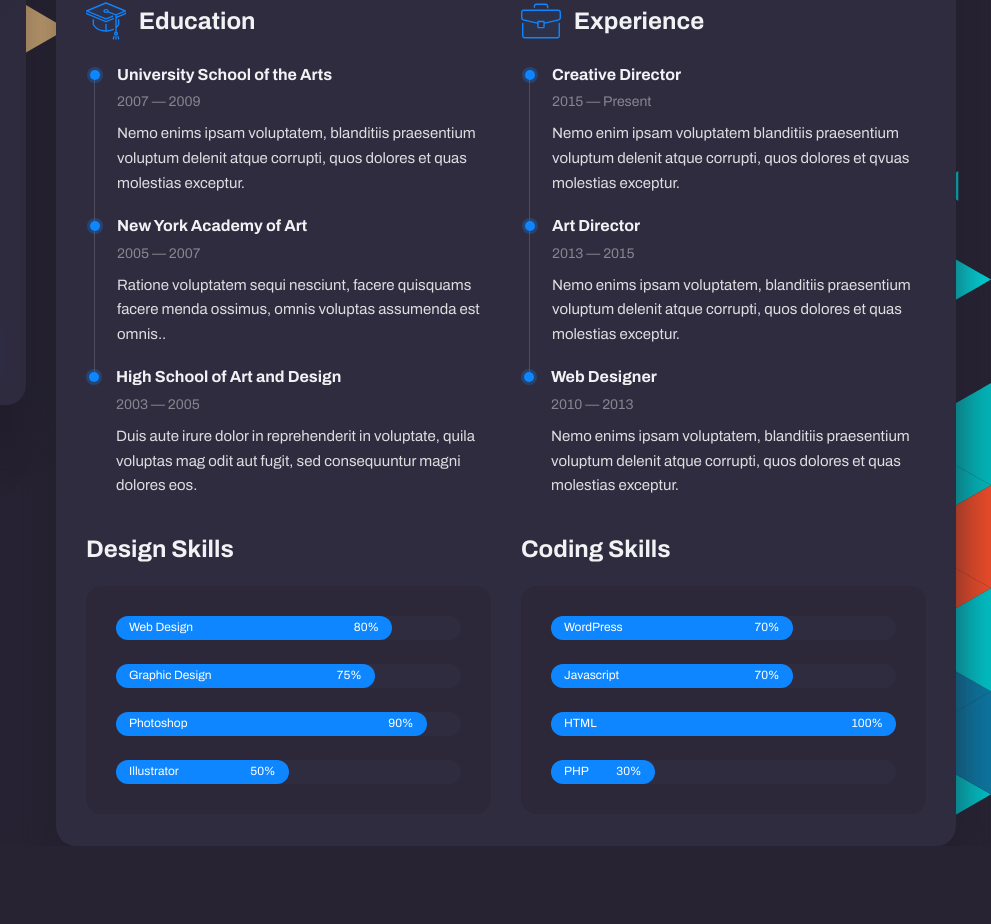
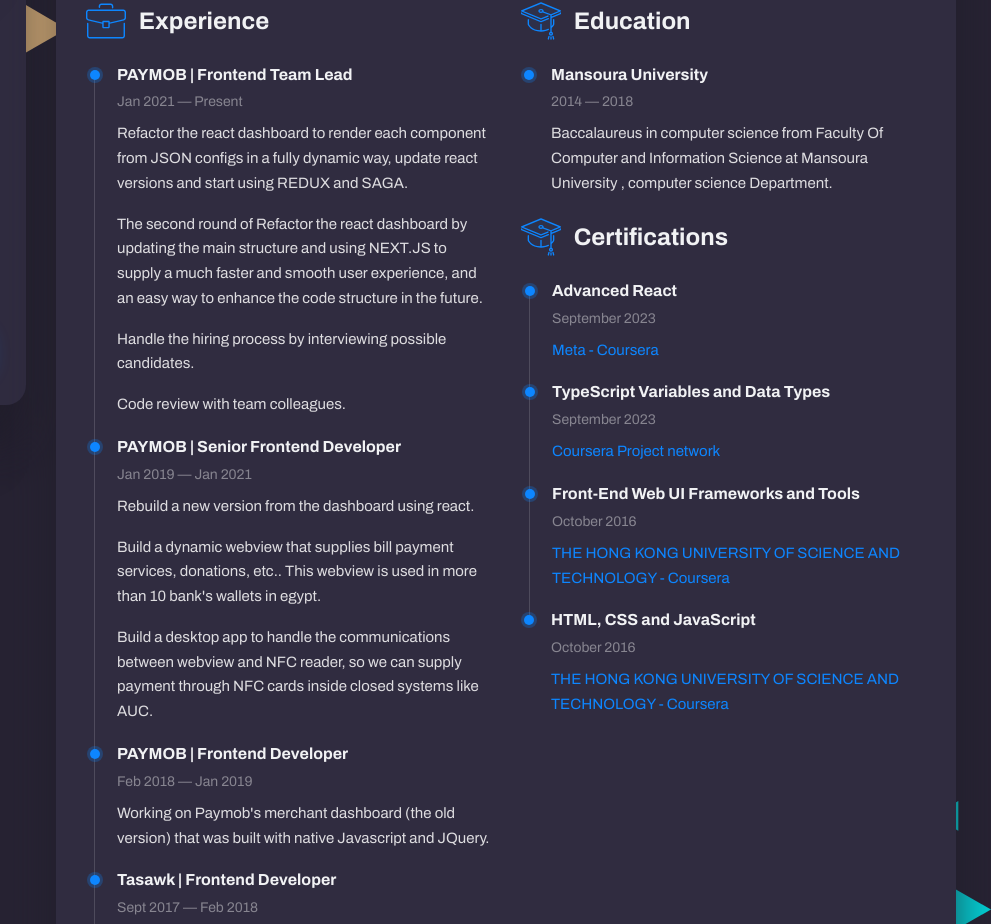
Before and after one commit to AhmedElBana/banna, a plain HTML site: page resume.html in a window 1280 px wide. Shown: the part 280-1204 px from the top of the page, 289-1280 px from the left. Before the commit the page ends 1126 px from the top, so only its background shows below. Drawn offline with Linux system fonts and the light colour scheme.

Commit message:
resume update

```diff
--- a/resume.html
+++ b/resume.html
@@ -112,53 +112,88 @@
 						<div class="pb-0">
 							<div class="row">
 							    <div class="col-12 col-lg-6">
+								    <h2 class="title title--h3"><img class="title-icon" src="../assets/icons/dark/icon-experience.svg" alt=""> Experience</h2>
+									<div class="timeline">
+									    <!-- Item -->
+									    <article class="timeline__item">
+									        <h5 class="title title--h5 timeline__title">PAYMOB | Frontend Team Lead</h5>
+										    <span class="timeline__period">Jan 2021 — Present</span>
+										    <p class="timeline__description">Refactor the react dashboard to render each component from JSON configs in a fully dynamic way, update react versions and start using REDUX and SAGA.</p>
+											<p class="timeline__description">The second round of Refactor the react dashboard by updating the main structure and using NEXT.JS to supply a much faster and smooth user experience, and an easy way to enhance the code structure in the future.</p>
+											<p class="timeline__description">Handle the hiring process by interviewing possible candidates. </p>
+											<p class="timeline__description">Code review with team colleagues. </p>
+										</article>
+
+										<!-- Item -->
+									    <article class="timeline__item">
+									        <h5 class="title title--h5 timeline__title">PAYMOB | Senior Frontend Developer</h5>
+										    <span class="timeline__period"> Jan 2019 — Jan 2021</span>
+										    <p class="timeline__description">Rebuild a new version from the dashboard using react.</p>
+										    <p class="timeline__description">Build a dynamic webview that supplies bill payment services, donations, etc.. This webview is used in more than 10 bank's wallets in egypt.</p>
+										    <p class="timeline__description">Build a desktop app to handle the communications between webview and NFC reader, so we can supply payment through NFC cards inside closed systems like AUC.</p>
+										</article>
+
+										<!-- Item -->
+									    <article class="timeline__item">
+									        <h5 class="title title--h5 timeline__title">PAYMOB | Frontend Developer</h5>
+										    <span class="timeline__period">Feb  2018 — Jan 2019</span>
+										    <p class="timeline__description">Working on Paymob's merchant dashboard (the old version) that was built with native Javascript and JQuery.</p>
+										</article>
+
+										<!-- Item -->
+									    <article class="timeline__item">
+									        <h5 class="title title--h5 timeline__title">Tasawk | Frontend Developer</h5>
+										    <span class="timeline__period">Sept  2017 — Feb 2018</span>
+										    <p class="timeline__description">Work on converting PSD to fully  responsive design then use Javascript and JQuery to handle the functionality.</p>
+										</article>
+
+										<!-- Item -->
+									    <article class="timeline__item">
+									        <h5 class="title title--h5 timeline__title">UPwork | Frontend Developer</h5>
+										    <span class="timeline__period">Nov 2016 — Sept  2017</span>
+										    <p class="timeline__description">working with many people around the world on web development, the main focus was to convert design to a fully responsive website. </p>
+										</article>
+									</div>
+								</div>
+							    <div class="col-12 col-lg-6">
 								    <h2 class="title title--h3"><img class="title-icon" src="../assets/icons/dark/icon-education.svg" alt=""> Education</h2>
 									<div class="timeline">
 									    <!-- Item -->
 									    <article class="timeline__item">
-									        <h5 class="title title--h5 timeline__title">University School of the Arts</h5>
-										    <span class="timeline__period">2007 — 2009</span>
-										    <p class="timeline__description">Nemo enims ipsam voluptatem, blanditiis praesentium voluptum delenit atque corrupti, quos dolores et quas molestias exceptur.</p>
+									        <h5 class="title title--h5 timeline__title">Mansoura University</h5>
+										    <span class="timeline__period">2014 — 2018</span>
+										    <p class="timeline__description">Baccalaureus in computer science from  Faculty Of Computer and Information Science at Mansoura University , computer science Department.</p>
+										</article>
+									</div>
+									<!-- <br/> -->
+									<h2 class="title title--h3"><img class="title-icon" src="../assets/icons/dark/icon-education.svg" alt=""> Certifications</h2>
+									<div class="timeline">
+									    <!-- Item -->
+									    <article class="timeline__item">
+									        <h5 class="title title--h5 timeline__title">Advanced React</h5>
+										    <span class="timeline__period">September 2023</span>
+										    <p class="timeline__description"><a href="https://www.coursera.org/account/accomplishments/certificate/4JGK9U37XN8R" target="_blank">Meta - Coursera</a></p>
 										</article>
 
 										<!-- Item -->
 									    <article class="timeline__item">
-									        <h5 class="title title--h5 timeline__title">New York Academy of Art</h5>
-										    <span class="timeline__period">2005 — 2007</span>
-										    <p class="timeline__description">Ratione voluptatem sequi nesciunt, facere quisquams facere menda ossimus, omnis voluptas assumenda est omnis..</p>
+									        <h5 class="title title--h5 timeline__title">TypeScript Variables and Data Types</h5>
+										    <span class="timeline__period">September 2023</span>
+										    <p class="timeline__description"><a href="https://www.coursera.org/account/accomplishments/certificate/RF7L8UQ3WJV3" target="_blank">Coursera Project network</a></p>
 										</article>
 
 										<!-- Item -->
 									    <article class="timeline__item">
-									        <h5 class="title title--h5 timeline__title">High School of Art and Design</h5>
-										    <span class="timeline__period">2003 — 2005</span>
-										    <p class="timeline__description">Duis aute irure dolor in reprehenderit in voluptate, quila voluptas  mag odit aut fugit, sed consequuntur magni dolores eos.</p>
-										</article>
-									</div>
-								</div>
-
-							    <div class="col-12 col-lg-6">
-								    <h2 class="title title--h3"><img class="title-icon" src="../assets/icons/dark/icon-experience.svg" alt=""> Experience</h2>
-									<div class="timeline">
-									    <!-- Item -->
-									    <article class="timeline__item">
-									        <h5 class="title title--h5 timeline__title">Creative Director</h5>
-										    <span class="timeline__period">2015 — Present</span>
-										    <p class="timeline__description">Nemo enim ipsam voluptatem blanditiis praesentium voluptum delenit atque corrupti, quos dolores et qvuas molestias exceptur.</p>
+									        <h5 class="title title--h5 timeline__title">Front-End Web UI Frameworks and Tools</h5>
+										    <span class="timeline__period">October 2016</span>
+										    <p class="timeline__description"><a href="https://www.coursera.org/account/accomplishments/verify/P4YR8G6F648P" target="_blank">THE HONG KONG UNIVERSITY OF SCIENCE AND TECHNOLOGY - Coursera</a></p>
 										</article>
 
 										<!-- Item -->
 									    <article class="timeline__item">
-									        <h5 class="title title--h5 timeline__title">Art Director</h5>
-										    <span class="timeline__period">2013 — 2015</span>
-										    <p class="timeline__description">Nemo enims ipsam voluptatem, blanditiis praesentium voluptum delenit atque corrupti, quos dolores et quas molestias exceptur.</p>
-										</article>
-
-										<!-- Item -->
-									    <article class="timeline__item">
-									        <h5 class="title title--h5 timeline__title">Web Designer</h5>
-										    <span class="timeline__period">2010 — 2013</span>
-										    <p class="timeline__description">Nemo enims ipsam voluptatem, blanditiis praesentium voluptum delenit atque corrupti, quos dolores et quas molestias exceptur.</p>
+									        <h5 class="title title--h5 timeline__title">HTML, CSS and JavaScript</h5>
+										    <span class="timeline__period">October 2016</span>
+										    <p class="timeline__description"><a href="https://www.coursera.org/account/accomplishments/verify/2PJ9XWLHC96H" target="_blank">THE HONG KONG UNIVERSITY OF SCIENCE AND TECHNOLOGY - Coursera</a></p>
 										</article>
 									</div>
 								</div>
```
